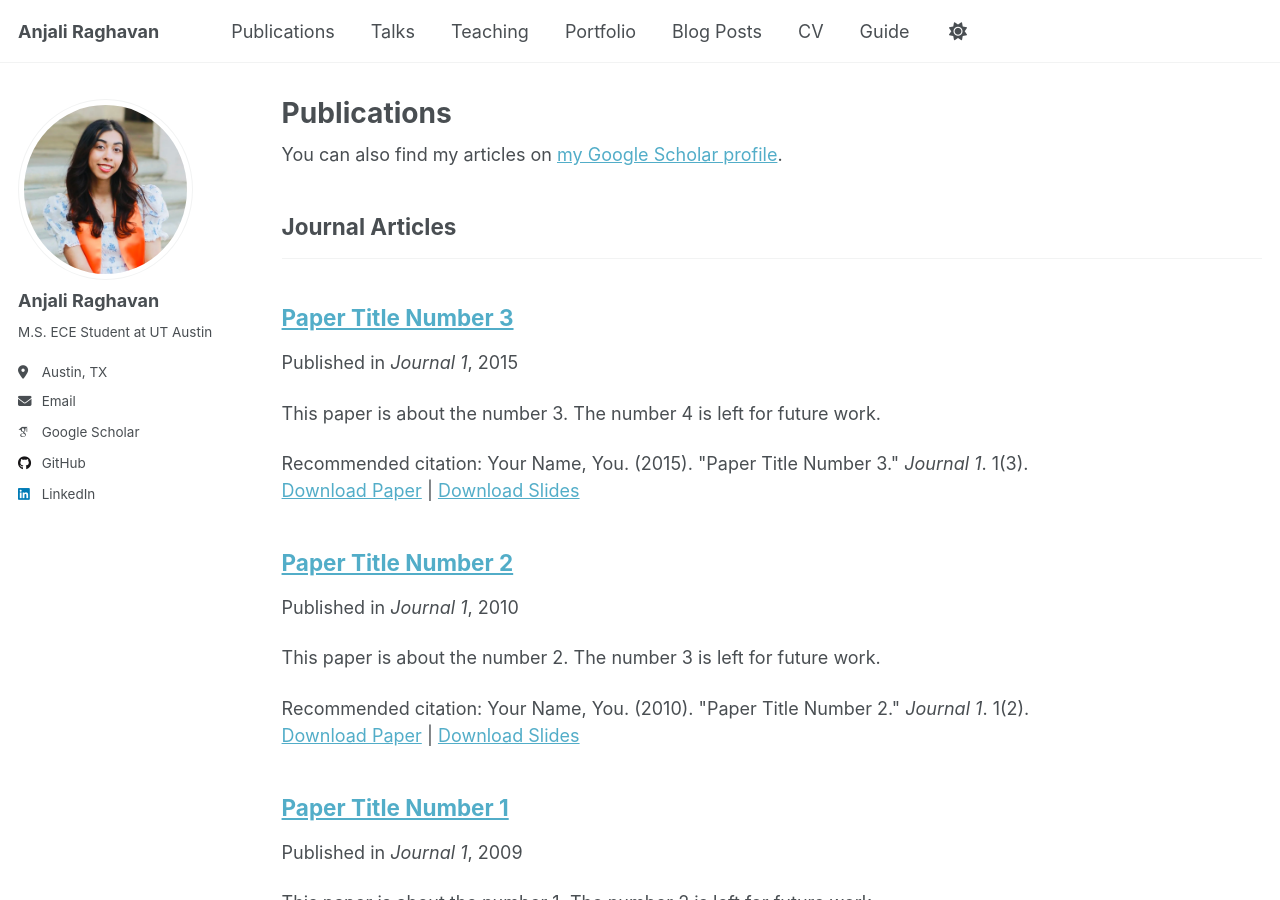
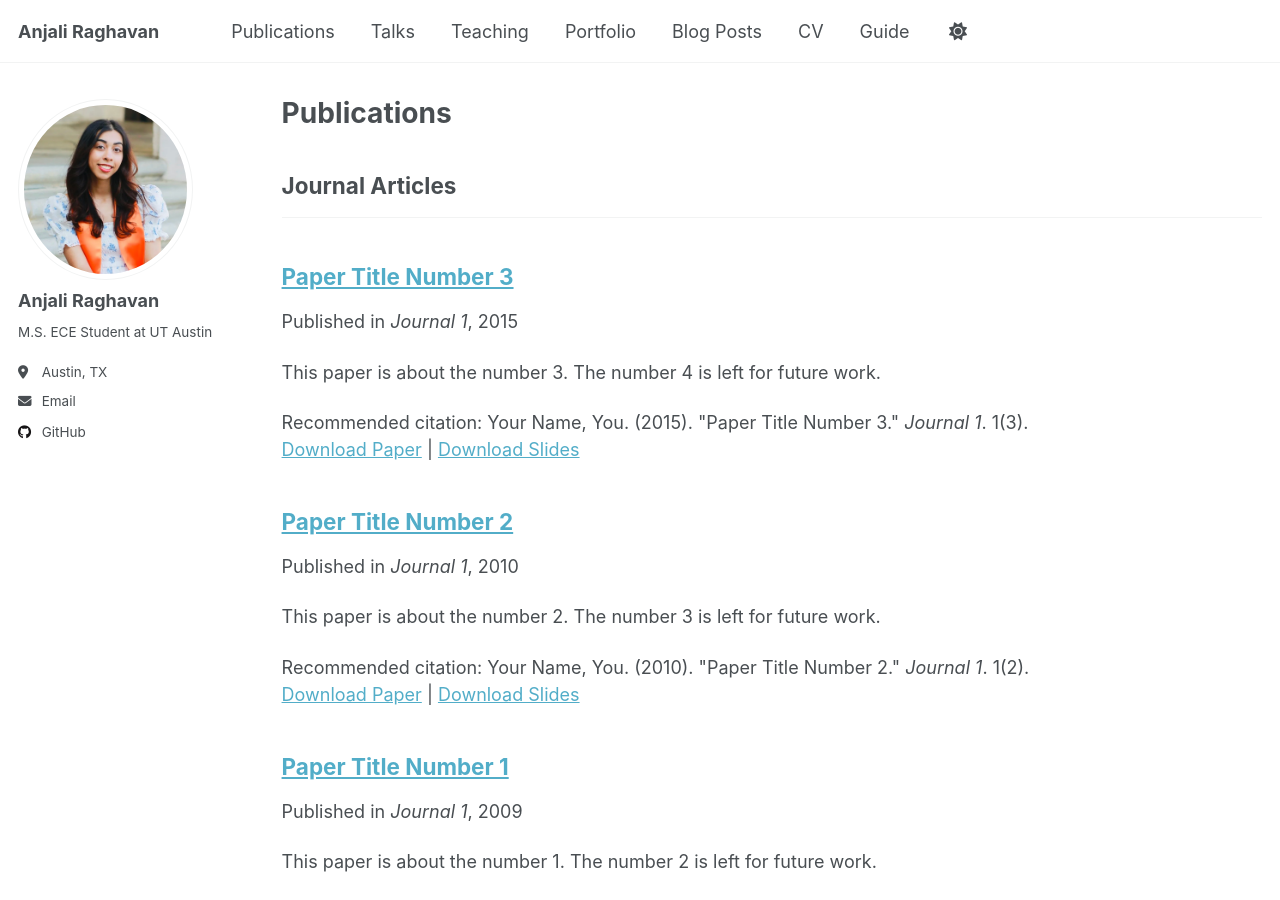
Before and after one commit to anjalir101/anjalir101.github.io, a Jekyll site: the page built from _pages/publications.html, in a window 1280 px wide and 900 px high. Built offline with Jekyll 4.4.1, drawn with Linux system fonts in a browser that asks for light colours; some web fonts are replaced; a script that is not in the unit is left out; part of the change alters nothing that is shown.

Commit message:
Update _config.yml

```diff
--- a/_config.yml
+++ b/_config.yml
@@ -13,7 +13,7 @@ title                    : "Anjali Raghavan"
 title_separator          : "-"
 name                     : &name "Anjali Raghavan"
 description              : &description "Anjali Raghavans's academic portfolio"   # Update this with a general description of your site, this is the default if not overridden by a page
-url                      : https://academicpages.github.io # The base hostname & protocol for your site e.g. "https://[your GitHub username].github.io",
+url                      : https://anjalir101.github.io # The base hostname & protocol for your site e.g. "https://[your GitHub username].github.io",
                                                            # or if you already have some other page hosted on Github then use "https://[your GitHub username].github.io/[Your Repo Name]"
 baseurl                  : "" # the subpath of your site, e.g. "/blog"
 repository               : "anjalir101/anjalir101.github.io"
@@ -30,17 +30,17 @@ author:
   location         : "Austin, TX"
   #employer         : "The University of Texas at Austin"
   uri              : # URL
-  email            : "amr8797@my.utexas.edu"
+  email            : "anjali.m.raghavan [AT] utexas [dot] edu"
 
   # Academic websites
   #academia         : # URL
   #arxiv            : # URL - Update with the correct link to your profile
-  googlescholar    : "https://scholar.google.com/citations?user=PS_CX0AAAAAJ"
+  googlescholar    : #"https://scholar.google.com/citations?user=PS_CX0AAAAAJ"
   #inspire-hep      : # URL
   #impactstory      : # URL
-  #orcid            : "https://orcid.org/yourorcidurl"
+  #orcid            : #"https://orcid.org/yourorcidurl"
   semantic         : # URL
-  #pubmed           : "https://www.ncbi.nlm.nih.gov/pubmed/?term=john+snow"
+  #pubmed           :# "https://www.ncbi.nlm.nih.gov/pubmed/?term=john+snow"
   #researchgate     : # URL
   #scopus           : # URL
 
@@ -54,7 +54,7 @@ author:
 
   # Social media
   artstation       : # Username
- # bluesky          : "bsky.app" # Replace this with you Bluesky username
+  bluesky          : # Username" # Replace this with you Bluesky username
   facebook         : # Username
   flickr           : # Username
   foursquare       : # Username
@@ -63,7 +63,7 @@ author:
   keybase          : # Username
   instagram        : # Username
   lastfm           : # Username
-  linkedin         : anjalimraghavan
+  linkedin         : # Username
   mastodon         : # URL
   medium           : # URL
   pinterest        : # Username
@@ -292,14 +292,14 @@ defaults:
 # Sass/SCSS
 sass:
   sass_dir: _sass
-  style: compressed # https://sass-lang.com/documentation/file.SASS_REFERENCE.html#output_style
+  style: compressed # http://sass-lang.com/documentation/file.SASS_REFERENCE.html#output_style
 
 
 # Outputting
 permalink: /:categories/:title/
 # paginate: 5 # amount of posts to show
 # paginate_path: /page:num/
-timezone: Etc/UTC # https://en.wikipedia.org/wiki/List_of_tz_database_time_zones
+timezone: Etc/UTC # http://en.wikipedia.org/wiki/List_of_tz_database_time_zones
 
 
 # Plugins
@@ -319,6 +319,7 @@ whitelist:
   - jekyll-sitemap
   - jekyll-redirect-from
   - jemoji
+
 
 
 # Archives
```
